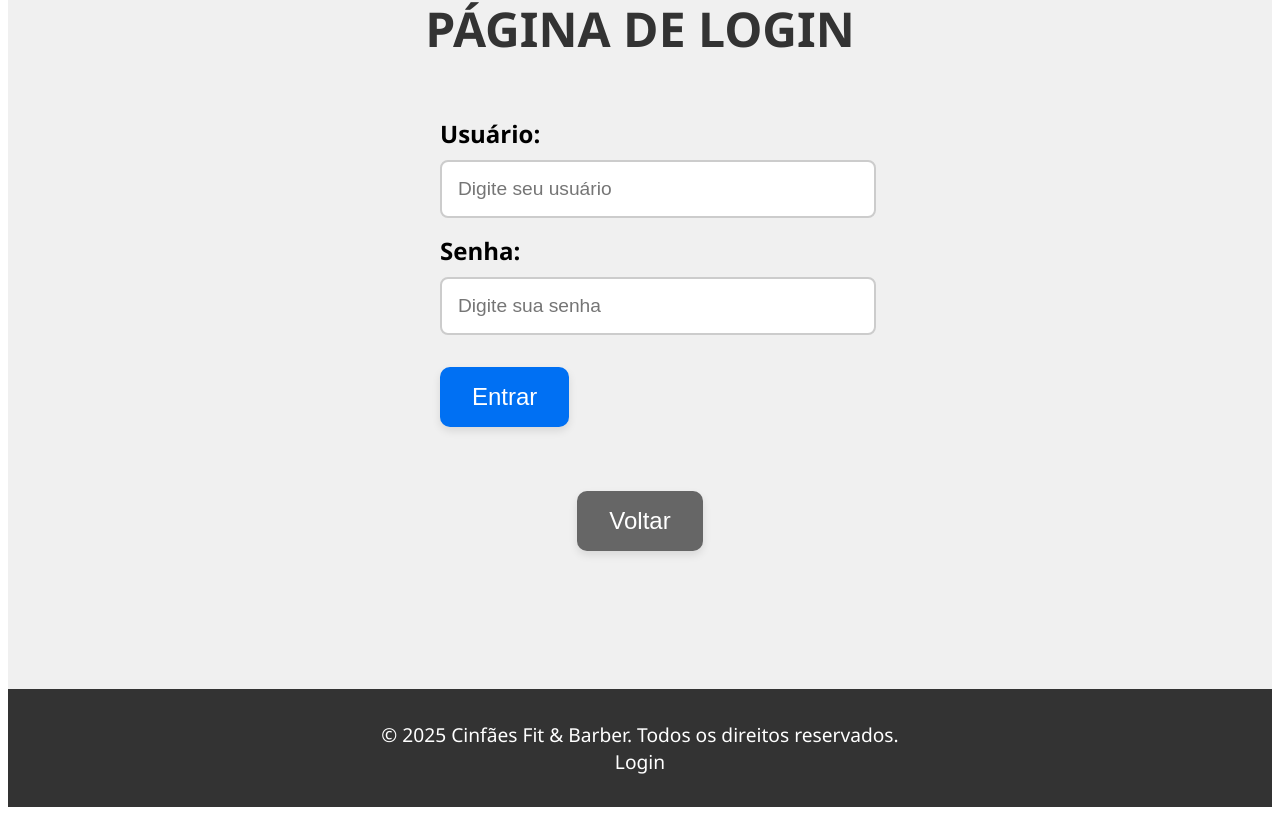
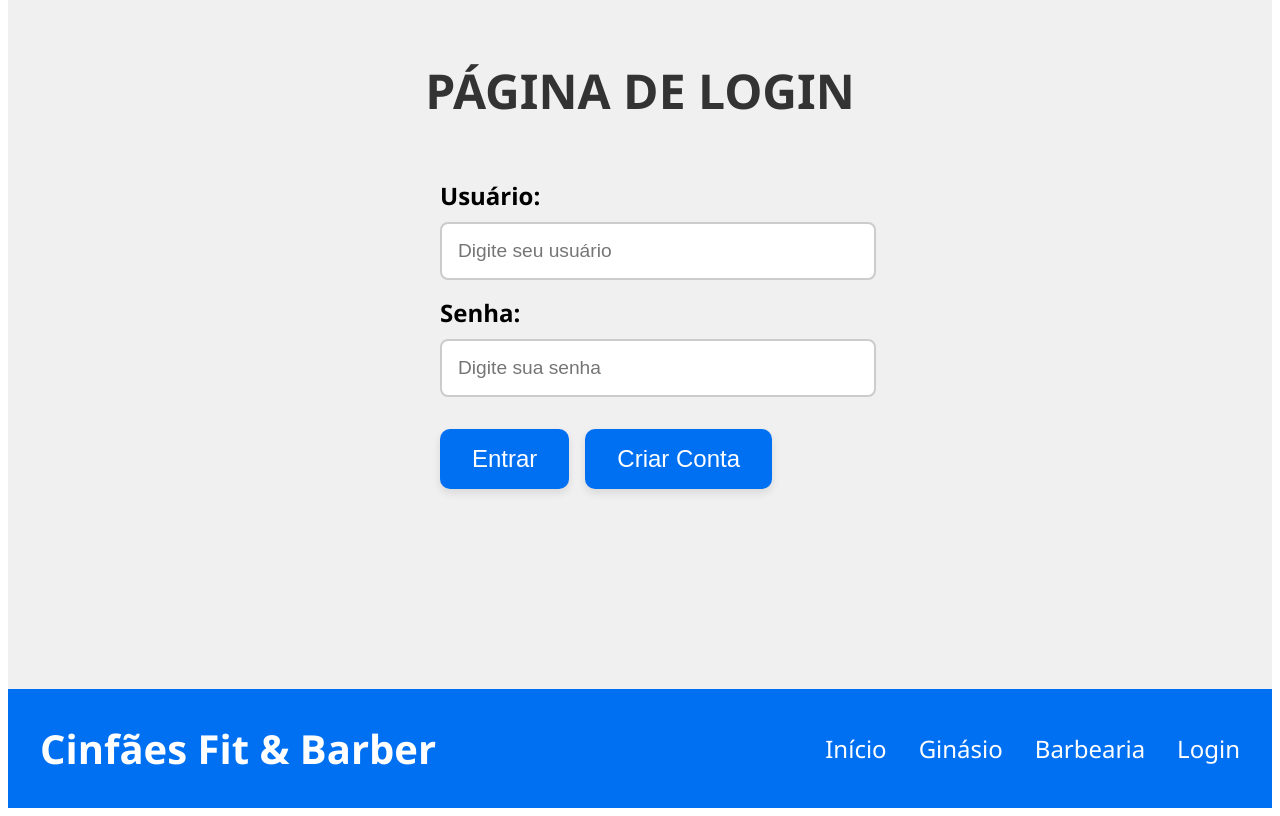
Before and after one commit to tk5-77/Projeto-TDW-PSW, a Next.js app in the folder frontend/: page /login in a window 1280 px wide. Shown: the part 302-1118 px from the top of the page. Built offline with nearby package versions, Linux system fonts and the light colour scheme.

Commit message:
Registo Feito, falta faze lo funcionar xD

```diff
--- a/frontend/src/app/login/page.tsx
+++ b/frontend/src/app/login/page.tsx
@@ -118,6 +118,7 @@ export default function LoginPage() {
     />
   </label>
 
+  <div style={{ display: "flex", gap: "1rem", marginTop: "2rem" }}>
     <button
       type="submit"
       style={{
@@ -130,7 +131,6 @@ export default function LoginPage() {
         cursor: "pointer",
         transition: "background 0.3s ease, transform 0.3s ease",
         boxShadow: "0 4px 8px rgba(0, 0, 0, 0.1)",
-              marginTop: "2rem",
       }}
       onMouseOver={(e) => {
         e.currentTarget.style.background = "#005bb5";
@@ -143,28 +143,36 @@ export default function LoginPage() {
     >
       Entrar
     </button>
-        </form>
 
     <button
       type="button"
-          onClick={() => router.push("/")}
+      onClick={() => router.push("/register")}
       style={{
         padding: "1rem 2rem",
         fontSize: "1.5rem",
-            backgroundColor: "#666",
+        backgroundColor: "#0070f3",
         color: "#fff",
         border: "none",
         borderRadius: "10px",
         cursor: "pointer",
         transition: "background 0.3s ease, transform 0.3s ease",
         boxShadow: "0 4px 8px rgba(0, 0, 0, 0.1)",
-            marginTop: "2rem",
+      }}
+      onMouseOver={(e) => {
+        e.currentTarget.style.background = "#005bb5";
+        e.currentTarget.style.transform = "scale(1.05)";
+      }}
+      onMouseOut={(e) => {
+        e.currentTarget.style.background = "#0070f3";
+        e.currentTarget.style.transform = "scale(1)";
       }}
     >
-          Voltar
+      Criar Conta
     </button>
   </div>
-      <Footer />
+</form>
+</div>
+<Header />
 </div>
 );
 }
```
Lines whose indentation alone changed are shown as unchanged.
